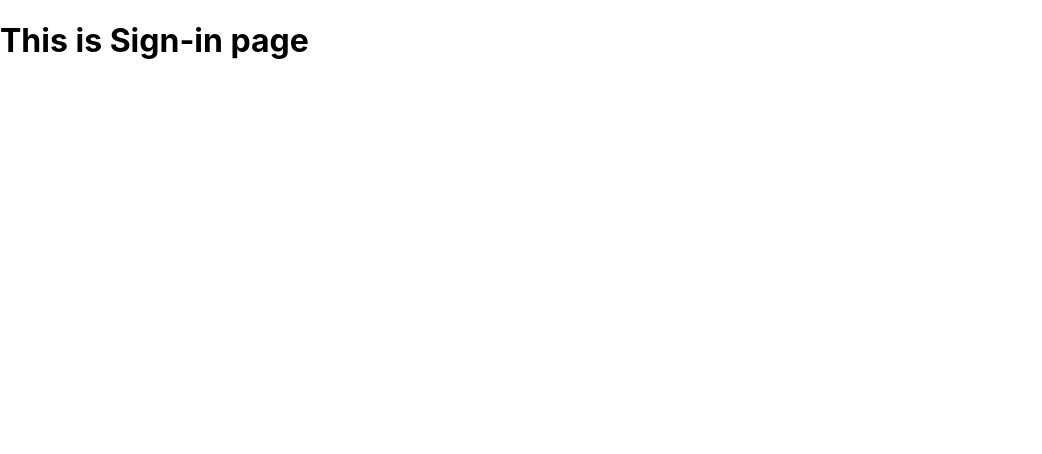
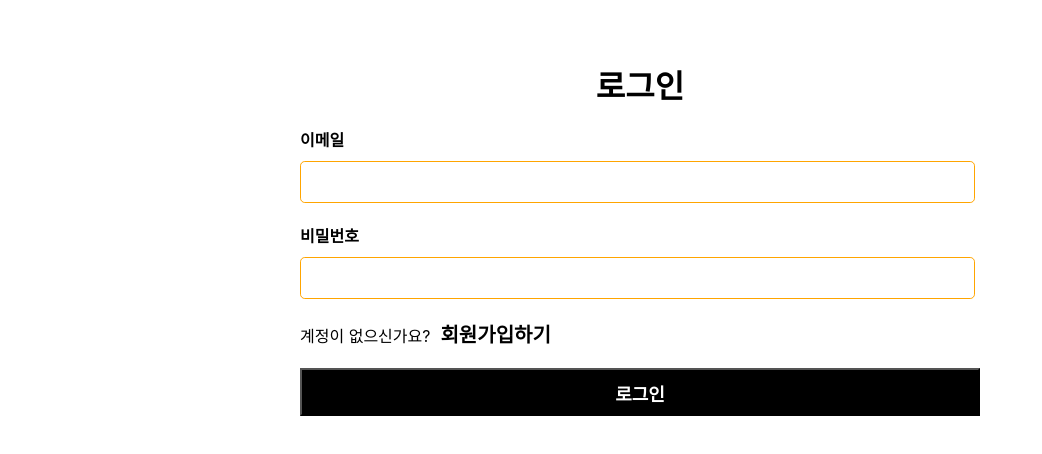
Before and after one commit to LikeLion-BlogWeb/FrontEnd, a React (Create React App) app: page /signin in a window 1280 px wide. Shown: the top 454 px of the page, without its empty margins (0-1042 px from the left). Built offline with nearby package versions, Linux system fonts and the light colour scheme.

Commit message:
로그인 페이지 뼈대 완성 & 스타일링 완성 &  인증 로직 구현 필요

```diff
--- /dev/null
+++ b/src/components/style/signin.style.js
@@ -0,0 +1,76 @@
+import { Link } from "react-router-dom";
+import styled from "styled-components";
+
+export const StyledForm = styled.form`
+    margin-top: 10vh;
+    min-height: 70vh;
+    margin: 0 auto;
+    max-width: 680px;
+    padding: 20px;
+    margin-top: 20px;
+    /* width는 내부 컴포넌트들의 사이즈로 결정 */
+`
+export const LoginTitle = styled.h1`
+    text-align: center;
+    margin-bottom: 4px;
+`
+
+export const FormInnerWrapper = styled.div`
+    margin-top: 20px;
+    width: 100%;
+`
+
+export const StyledLabel = styled.label`
+    display: block;
+    font-weight: 600;
+    margin-bottom: 10px;
+    margin-top: 20px;
+`
+
+export const LoginInput = styled.input`
+    height: 20px;
+    padding: 10px;
+    font-size: 18px;
+    border-radius: 0.3rem;
+    border: 1px solid orange;
+    width: 96%;
+    max-width: 680px;
+`
+
+export const ErrorMsgContainer = styled.div`
+    color: red;
+    font-weight: 600;
+`
+
+export const StyledLink = styled(Link)`
+    margin-left: 10px;
+    text-decoration: none;
+    color: black;
+    font-size: 20px;
+    font-weight: 600;
+
+    &:hover, &:focus {
+        color: orange;
+    }
+`
+
+export const LoginSubmitInput = styled.input`
+    width: 100%;
+    height: 48px;
+    font-weight: 600;
+    padding: 10px;
+    cursor: pointer;
+    margin: 0 auto;
+    font-size: 18px;
+    color: white;
+    background-color: black;
+
+
+    &:focus, &:hover {
+        background-color: orange;
+    }
+    /* 버튼이 클릭되었다가 떼질 때 */
+    &:active {
+        background-color: orangered;
+    }
+`
--- a/src/views/Signin.tsx
+++ b/src/views/Signin.tsx
@@ -1,6 +1,94 @@
+import { useState } from "react"
+import { ErrorMsgContainer, FormInnerWrapper, LoginInput, LoginSubmitInput, LoginTitle, StyledForm, StyledLabel, StyledLink } from "../components/style/signin.style";
 
 export default function Signin() {
+    const [email, setEmail] = useState<string>("");
+    const [password, setPassword] = useState<string>("");
+    const [error, setError] = useState<string>("");
+
+    function onChange(e: React.ChangeEvent<HTMLInputElement>) {
+        const {
+          target: { name, value },
+        } = e;
+
+        if (name === "email") {
+          setEmail(value);
+
+          const validRegex =
+            /^[a-zA-Z0-9.!#$%&'*+/=?^_`{|}~-]+@[a-zA-Z0-9-]+(?:\.[a-zA-Z0-9-]+)*$/;
+
+          if (!value?.match(validRegex)) {
+            setError("이메일 형식이 올바르지 않습니다.");
+          } else {
+            setError("");
+          }
+        }
+
+        if (name === "password") {
+          setPassword(value);
+
+          if (value?.length < 8) {
+            setError("비밀번호는 8자리 이상 입력해주세요");
+          } else {
+            setError("");
+          }
+        }
+      };
+
+    // 비동기 함수 : todo list : 토큰 방식으로 인증
+    async function onSubmit(e: React.FormEvent<HTMLFormElement>) {
+        e.preventDefault();
+
+
+    }
+
     return (
-        <h1>This is Sign-in page</h1>
+        <>
+            <StyledForm>
+                <LoginTitle>로그인</LoginTitle>
+                <FormInnerWrapper>
+                    <StyledLabel htmlFor="email">이메일</StyledLabel>
+                    <LoginInput
+                        type="email"
+                        id="email"
+                        name="email"
+                        required
+                        value={email}
+                        onChange={onChange}
+                    />
+                </FormInnerWrapper>
+                <FormInnerWrapper>
+                    <StyledLabel htmlFor="password">비밀번호</StyledLabel>
+                    <LoginInput
+                        type="password"
+                        id="password"
+                        name="password"
+                        required
+                        value={password}
+                        onChange={onChange}
+                    />
+                </FormInnerWrapper>
+                {
+                    error && error.length > 0 && (
+                        <FormInnerWrapper>
+                            <ErrorMsgContainer>{error}</ErrorMsgContainer>
+                        </FormInnerWrapper>
+                    )
+                }
+                <FormInnerWrapper>
+                    계정이 없으신가요?
+                    <StyledLink to="/signup">
+                        회원가입하기
+                    </StyledLink>
+                </FormInnerWrapper>
+                <FormInnerWrapper>
+                    <LoginSubmitInput
+                        type="submit"
+                        value="로그인"
+                        disabled={error?.length > 0}
+                    />
+                </FormInnerWrapper>
+            </StyledForm>
+        </>
     )
 }
```
